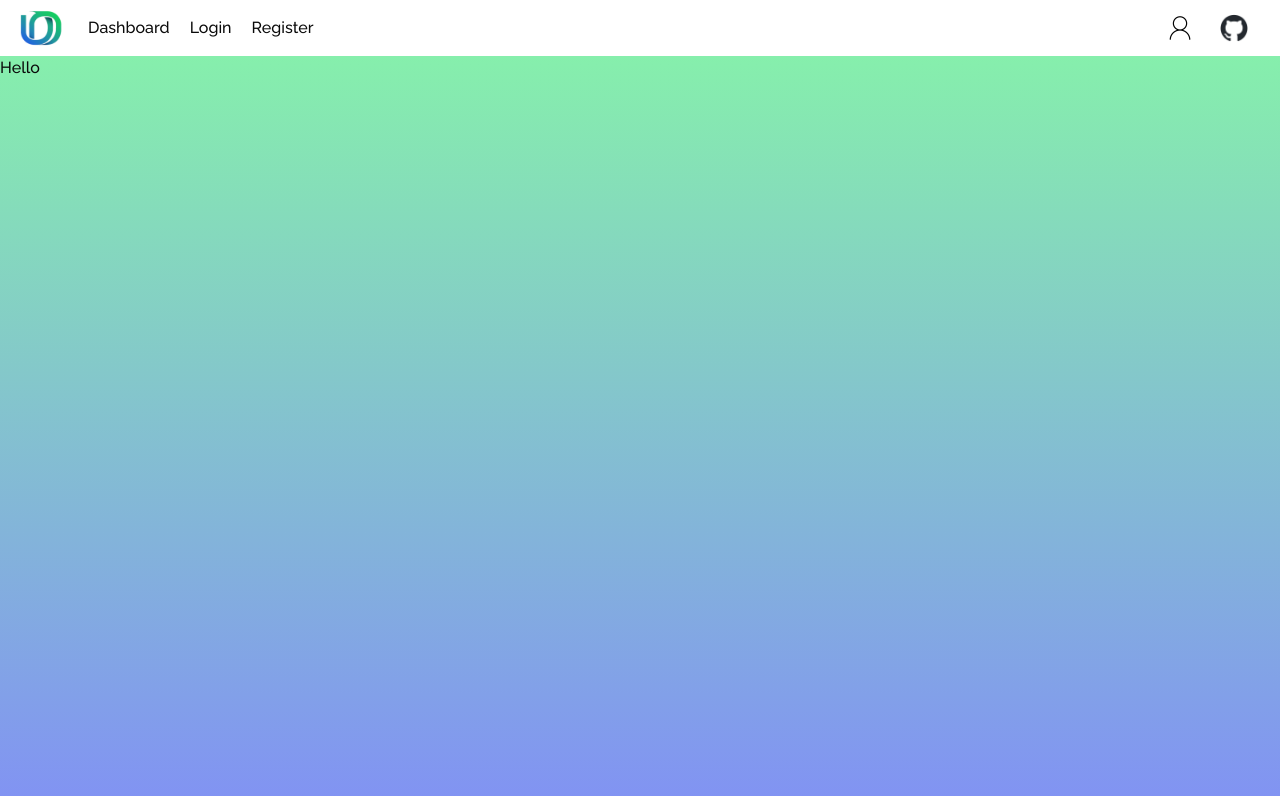
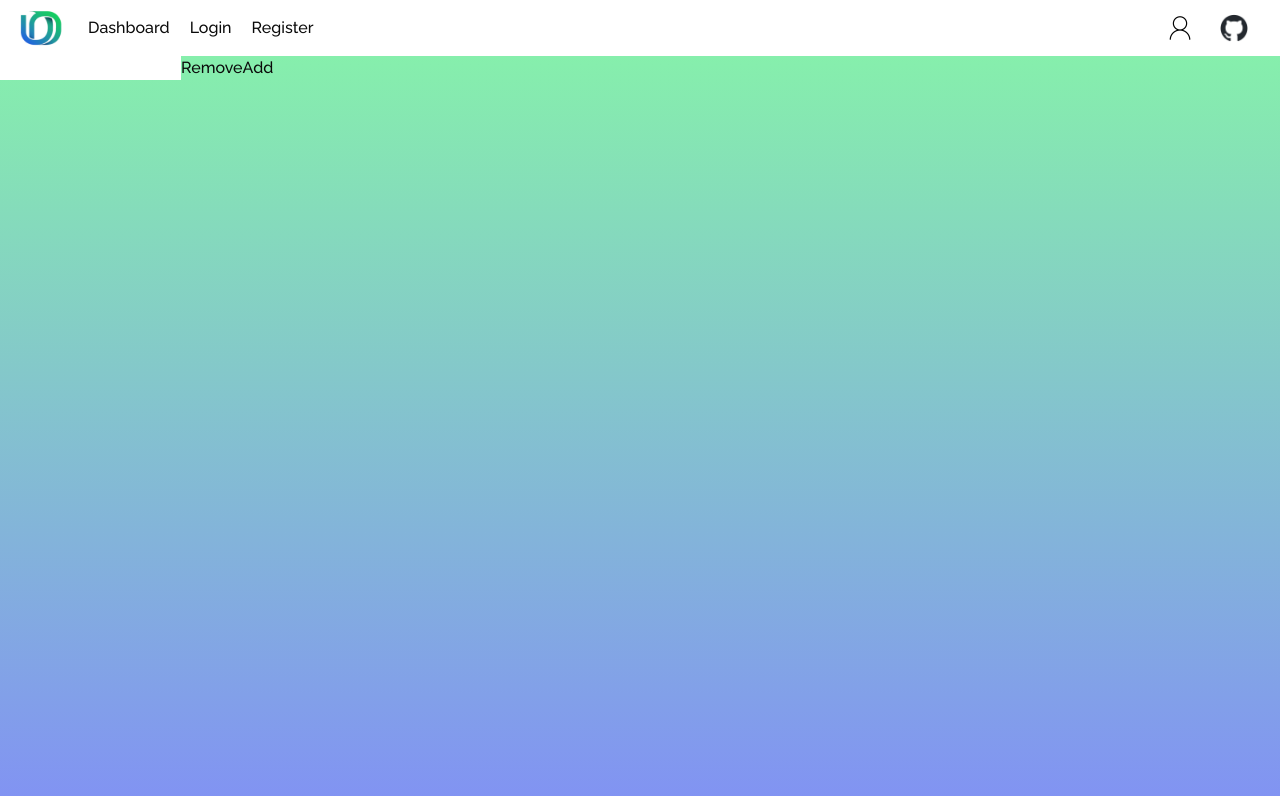
Before and after one commit to TDC28/uwdp, a Next.js app in the folder frontend/: page /dashboard in a window 1280 px wide. Shown: the top 796 px of the page. Built offline with nearby package versions, Linux system fonts and the light colour scheme.

Commit message:
Changed term endpoints for ease of use with frontend

```diff
--- a/frontend/app/dashboard/page.tsx
+++ b/frontend/app/dashboard/page.tsx
@@ -1,11 +1,11 @@
 "use client";
 
-import { Card } from "@/components/ui/";
+import { Term } from "@/components/Term";
 
 export default function DashboardPage() {
   return (
     <div className="h-screen w-screen sm:bg-gradient-to-b from-green-300 to-indigo-400">
-      Hello
+      <Term />
     </div>
   );
 }
--- /dev/null
+++ b/frontend/components/Term.tsx
@@ -0,0 +1,42 @@
+import { useState } from "react";
+
+export const Term = () => {
+  const [inputFields, setInputFields] = useState([{ value: "" }]);
+
+  const handleInputChange = (
+    index: number,
+    event: React.ChangeEvent<HTMLInputElement>,
+  ) => {
+    const values = [...inputFields];
+
+    values[index].value = event.target.value;
+    setInputFields(values);
+  };
+
+  const handleAddField = () => {
+    setInputFields([...inputFields, { value: "" }]);
+  };
+
+  const handleRemoveField = (index: number) => {
+    const values = [...inputFields];
+
+    values.splice(index, 1);
+    setInputFields(values);
+  };
+
+  return (
+    <div>
+      {inputFields.map((input, index) => (
+        <div key={index}>
+          <input
+            type="text"
+            value={input.value}
+            onChange={(event) => handleInputChange(index, event)}
+          />
+          <button onClick={() => handleRemoveField(index)}>Remove</button>
+          <button onClick={() => handleAddField()}>Add</button>
+        </div>
+      ))}
+    </div>
+  );
+};
```
Also changed, not shown: 2 other files (tests, documents, lock files or other folders).
